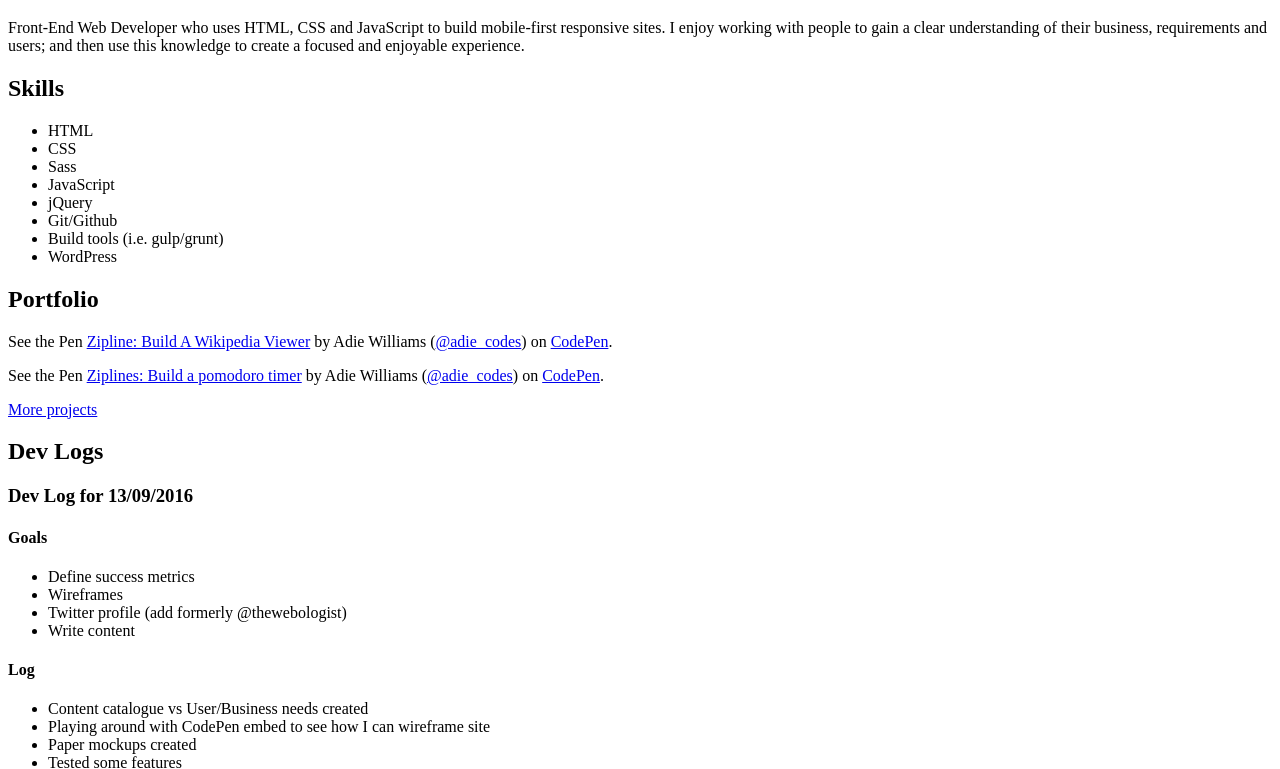
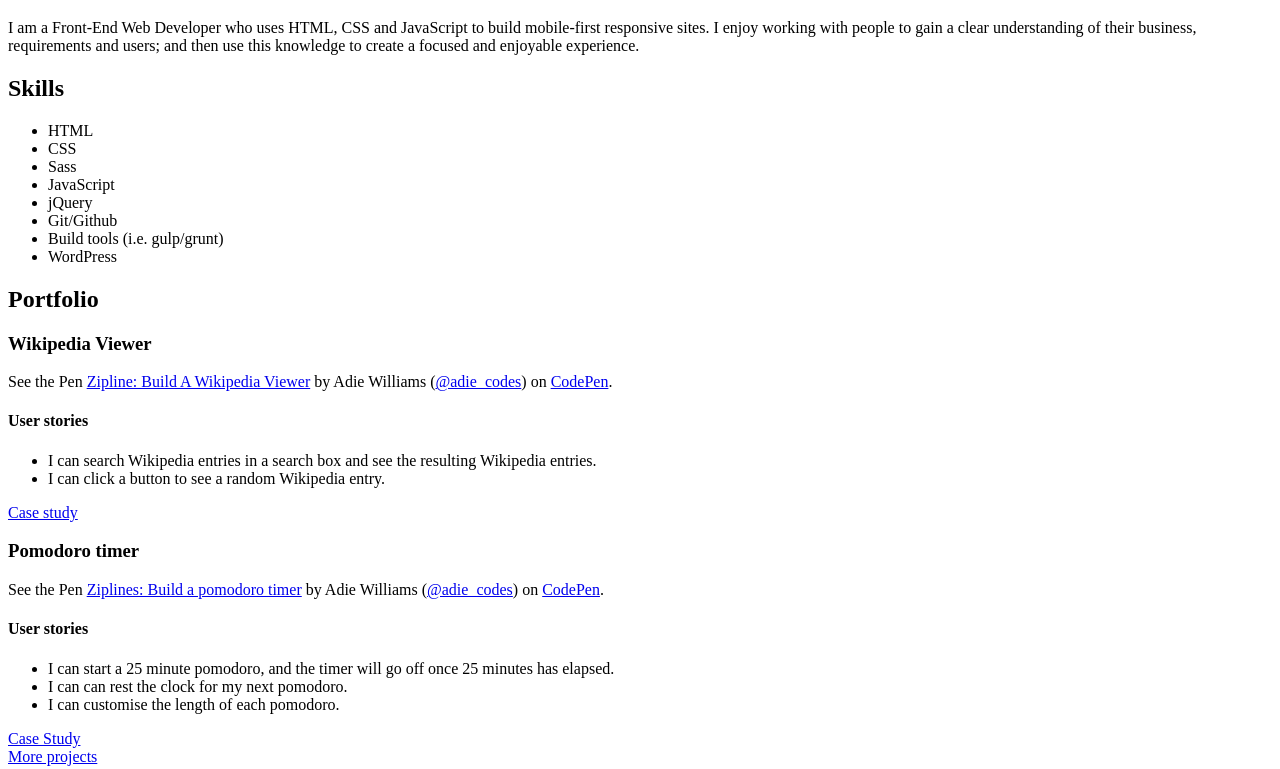
Before and after one commit to adieCodes/personalSite, a plain HTML site: page index.html in a window 1280 px wide. Shown: the part 61-830 px from the top of the page. Drawn offline with Linux system fonts and the light colour scheme; a script that the page names is missing.

Commit message:
feat: Add header, user stories and case study link to projects

```diff
--- a/index.html
+++ b/index.html
@@ -17,7 +17,7 @@
    </header><!-- #masthead .site-header -->
   <div id="main" class="site-main">
     <section id="bio" class="bio-area">
-      <p>Front-End Web Developer who uses HTML, CSS and JavaScript to build mobile-first responsive sites. I enjoy working with people to gain a clear understanding of their business, requirements and users; and then use this knowledge to create a focused and enjoyable experience.</p>
+      <p>I am a Front-End Web Developer who uses HTML, CSS and JavaScript to build mobile-first responsive sites. I enjoy working with people to gain a clear understanding of their business, requirements and users; and then use this knowledge to create a focused and enjoyable experience.</p>
       <h2>Skills</h2>
       <ul id="skills">
         <li class="skill">HTML</li>
@@ -33,10 +33,25 @@
     <section id="portfolio" class="portfolio-area">
       <h2>Portfolio</h2>
       <div class="portfolio-project">
+         <h3>Wikipedia Viewer</h3>
          <p data-height="422" data-theme-id="18347" data-slug-hash="aNXyap" data-default-tab="result" data-user="adie_codes" data-embed-version="2" class="codepen">See the Pen <a href="http://codepen.io/adie_codes/pen/aNXyap/">Zipline: Build A Wikipedia Viewer</a> by Adie Williams (<a href="http://codepen.io/adie_codes">@adie_codes</a>) on <a href="http://codepen.io">CodePen</a>.</p>
+         <h4>User stories</h4>
+         <ul>
+           <li>I can search Wikipedia entries in a search box and see the resulting Wikipedia entries.</li>
+           <li>I can click a button to see a random Wikipedia entry.</li>
+         </ul>
+         <a href="#" class="case-study">Case study</a>
       </div><!-- .portfolio-project -->
       <div class="portfolio-project">
-         <p data-height="422" data-theme-id="18347" data-slug-hash="JYRdXq" data-default-tab="result" data-user="adie_codes" data-embed-version="2" class="codepen">See the Pen <a href="http://codepen.io/adie_codes/pen/JYRdXq/">Ziplines: Build a pomodoro timer</a> by Adie Williams (<a href="http://codepen.io/adie_codes">@adie_codes</a>) on <a href="http://codepen.io">CodePen</a>.</p>
+        <h3>Pomodoro timer</h3>
+        <p data-height="422" data-theme-id="18347" data-slug-hash="JYRdXq" data-default-tab="result" data-user="adie_codes" data-embed-version="2" class="codepen">See the Pen <a href="http://codepen.io/adie_codes/pen/JYRdXq/">Ziplines: Build a pomodoro timer</a> by Adie Williams (<a href="http://codepen.io/adie_codes">@adie_codes</a>) on <a href="http://codepen.io">CodePen</a>.</p>
+        <h4>User stories</h4>
+        <ul>
+          <li>I can start a 25 minute pomodoro, and the timer will go off once 25 minutes has elapsed.</li>
+          <li>I can can rest the clock for my next pomodoro.</li>
+          <li>I can customise the length of each pomodoro.</li>
+        </ul>
+        <a href="#" class="case-study">Case Study</a>
       </div><!-- .portfolio-project -->
       <a href="#" id="portfolio-link">More projects</a>
     </section><!-- #portfolio .portfolio-area -->
```
